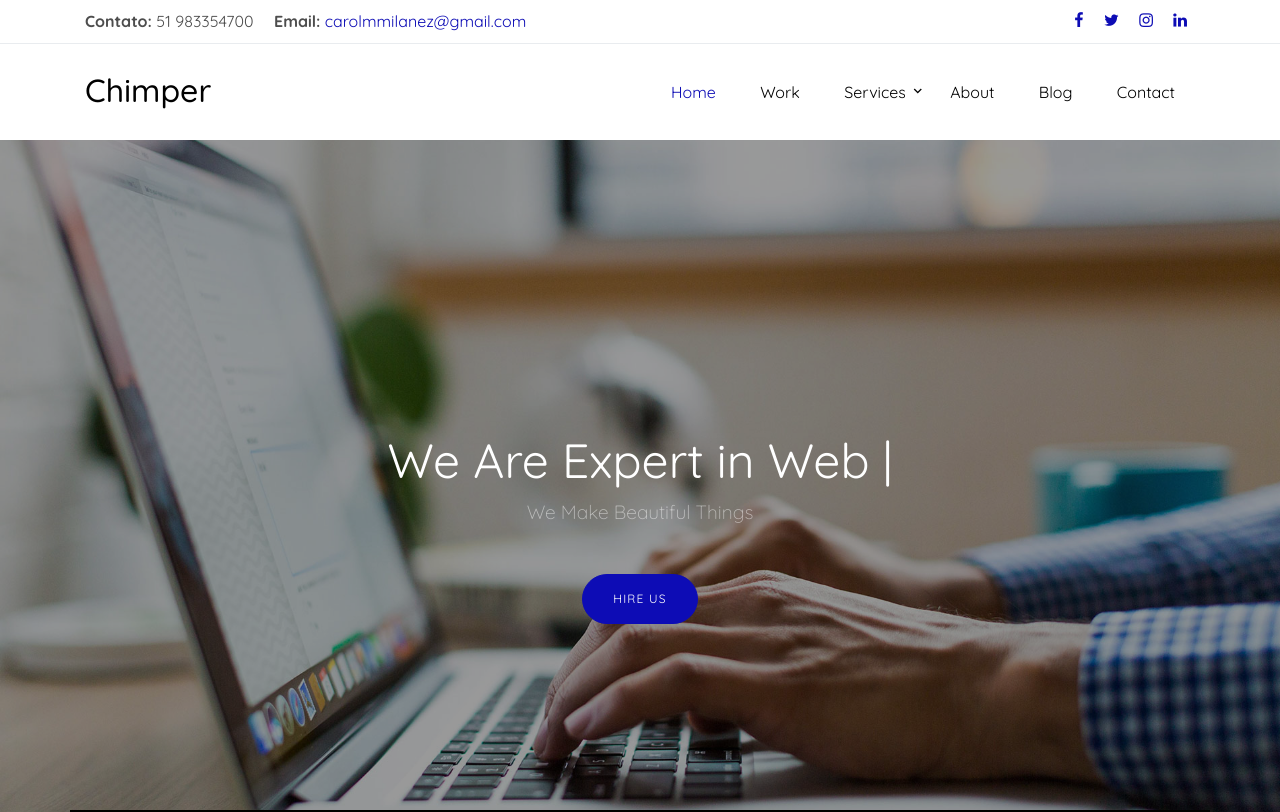
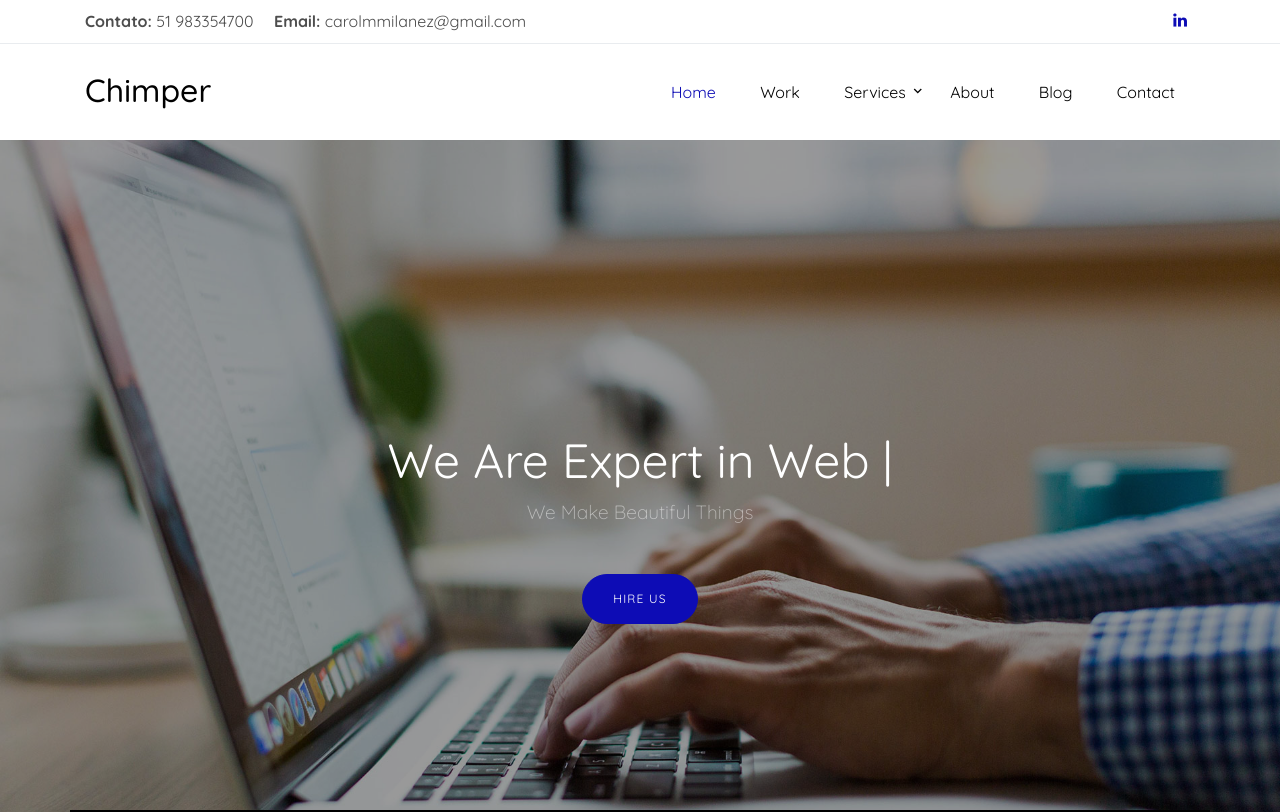
Before and after one commit to carolmilanez/carolmilanez.github.io, a plain HTML site: page index.html in a window 1280 px wide. Shown: the top 812 px of the page. Drawn offline with Linux system fonts and the light colour scheme; files whose address does not match are found by name.

Commit message:
Linkedin

```diff
--- a/index.html
+++ b/index.html
@@ -42,15 +42,12 @@
           <div class="col-md-6">
             <p class="mb-0">
               <span class="mr-3"><strong>Contato:</strong> 51 983354700</span>
-              <span><strong>Email:</strong> <a href="#">carolmmilanez@gmail.com</a></span>
+              <span><strong>Email:</strong> carolmmilanez@gmail.com</span>
             </p>
           </div>
           <div class="col-md-6">
             <ul class="social-media">
-              <li><a href="#" class="p-2"><span class="icon-facebook"></span></a></li>
-              <li><a href="#" class="p-2"><span class="icon-twitter"></span></a></li>
-              <li><a href="#" class="p-2"><span class="icon-instagram"></span></a></li>
-              <li><a href="#" class="p-2"><span class="icon-linkedin"></span></a></li>
+              <li><a href="https://www.linkedin.com/in/carolina-milanez-19698251/" target="_blank" class="p-2"><span class="icon-linkedin"></span></a></li>
             </ul>
           </div>
         </div>
```
